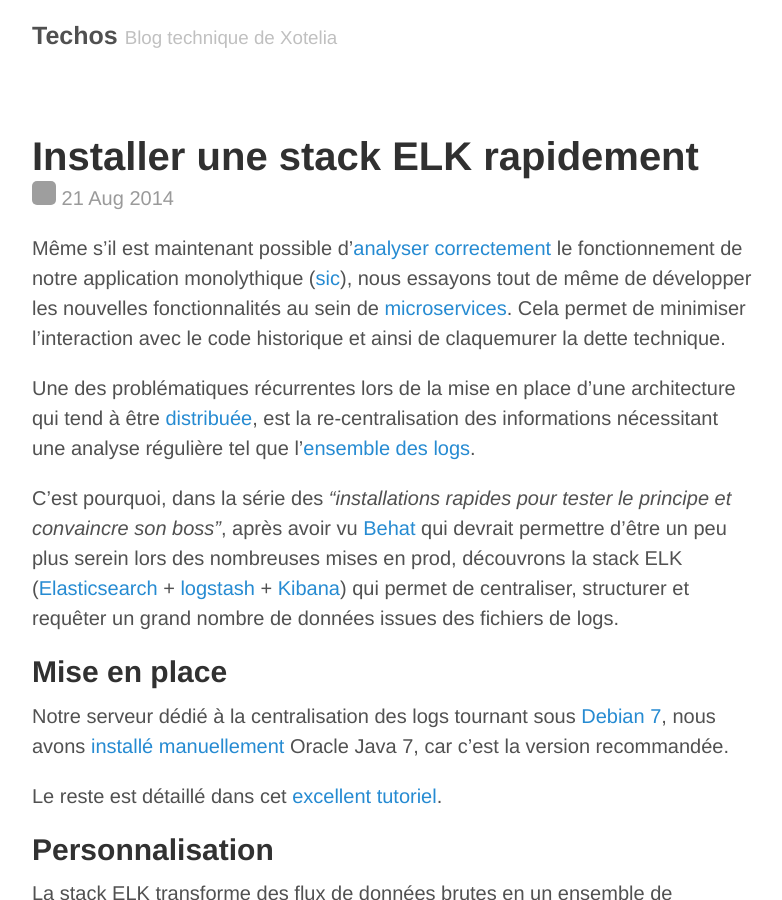
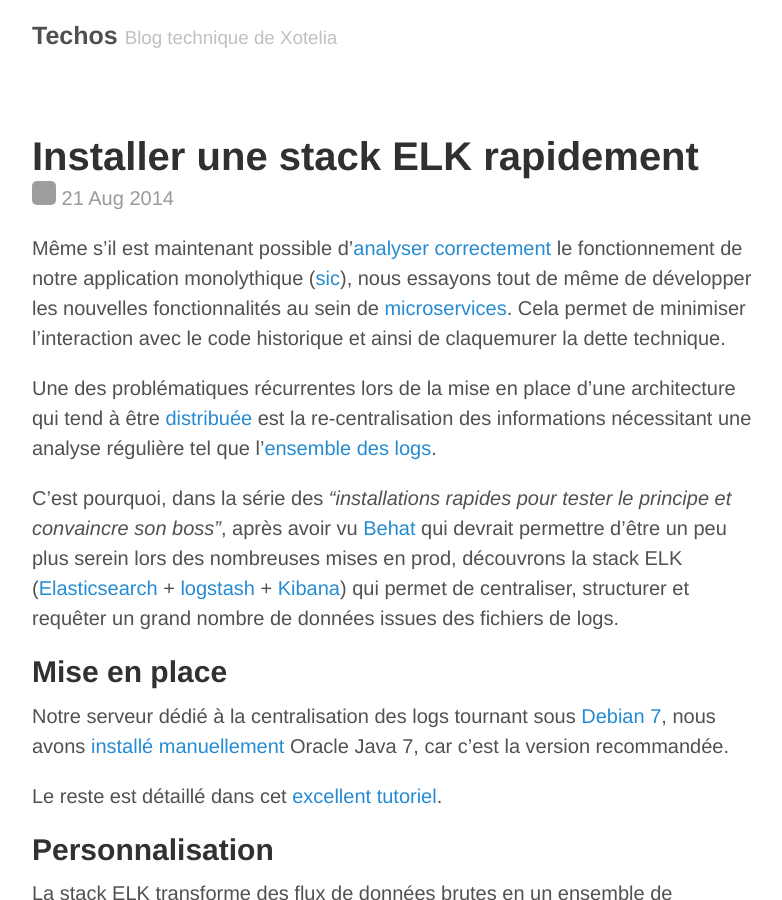
Before and after one commit to KuiKui/xotelia.github.io, a Jekyll site: the page built from _posts/2014-08-21-installer-une-stack-elk-rapidement.md, in a window 1280 px wide and 900 px high. Shown: the whole window, without its empty margins (248-1030 px from the left). Built offline with Jekyll 4.4.1, drawn with Linux system fonts in a browser that asks for light colours; Markdown is read by kramdown in place of the engine named in the settings; comment, search, counter and statistics services are not loaded; grey boxes are pictures that could not be loaded.

```diff
--- a/_posts/2014-08-21-installer-une-stack-elk-rapidement.md
+++ b/_posts/2014-08-21-installer-une-stack-elk-rapidement.md
@@ -6,7 +6,7 @@ author: denis
 
 Même s'il est maintenant possible d'[analyser correctement](/gerer-le-routing-dans-newrelic) le fonctionnement de notre application monolythique ([sic](http://media.giphy.com/media/Tggma69l9JOik/giphy.gif)), nous essayons tout de même de développer les nouvelles fonctionnalités au sein de [microservices](http://martinfowler.com/articles/microservices.html). Cela permet de minimiser l'interaction avec le code historique et ainsi de claquemurer la dette technique.
 
-Une des problématiques récurrentes lors de la mise en place d'une architecture qui tend à être [distribuée](http://fr.wikipedia.org/wiki/Architecture_distribu%C3%A9e), est la re-centralisation des informations nécessitant une analyse régulière tel que l'[ensemble des logs](https://twitter.com/bdu_p/status/501622688813973504).
+Une des problématiques récurrentes lors de la mise en place d'une architecture qui tend à être [distribuée](http://fr.wikipedia.org/wiki/Architecture_distribu%C3%A9e) est la re-centralisation des informations nécessitant une analyse régulière tel que l'[ensemble des logs](https://twitter.com/bdu_p/status/501622688813973504).
 
 C'est pourquoi, dans la série des _"installations rapides pour tester le principe et convaincre son boss"_, après avoir vu [Behat](/installer-behat-rapidement) qui devrait permettre d'être un peu plus serein lors des nombreuses mises en prod, découvrons la stack ELK ([Elasticsearch](http://www.elasticsearch.org/) + [logstash](http://logstash.net/) + [Kibana](http://www.elasticsearch.org/overview/kibana/)) qui permet de centraliser, structurer et requêter un grand nombre de données issues des fichiers de logs.
 
```
